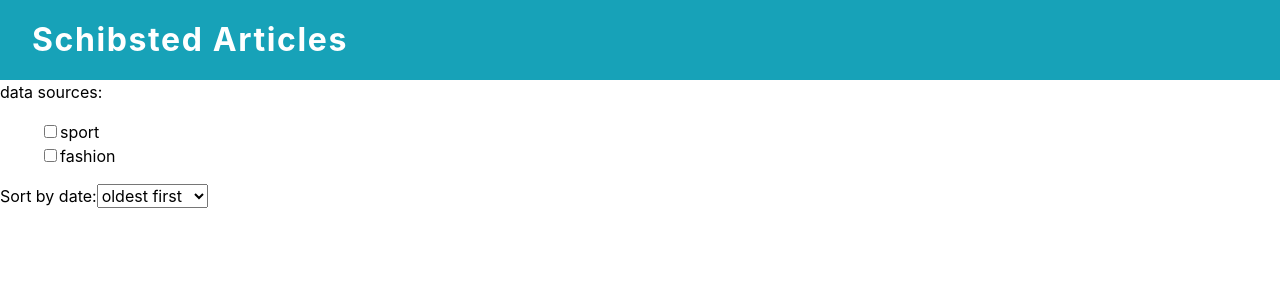
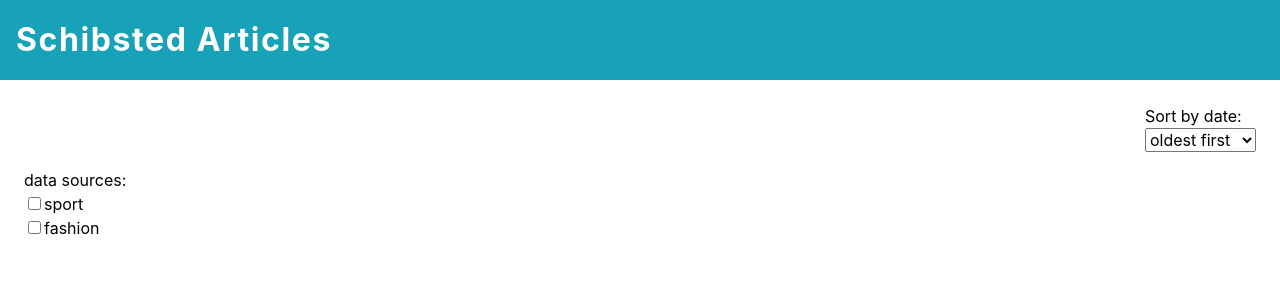
Before and after one commit to lkp25/schibsted, a React app: page / in a window 1280 px wide. Shown: the top 300 px of the page. Built offline with nearby package versions, Linux system fonts and the light colour scheme.

Commit message:
create main grid layout

```diff
--- a/src/index.css
+++ b/src/index.css
@@ -1,5 +1,4 @@
 :root {
-  --spacing: 0.1rem;
   --blue: #007bff;
   --indigo: #6610f2;
   --purple: #6f42c1;
@@ -29,6 +28,8 @@
   --font-family-sans-serif: -apple-system, BlinkMacSystemFont, 'Segoe UI',
     Roboto, 'Helvetica Neue', Arial, 'Noto Sans', sans-serif,
     'Apple Color Emoji', 'Segoe UI Emoji', 'Segoe UI Symbol', 'Noto Color Emoji';
+  --commonPadding: 0.5rem 0.5rem;
+  --spacing: 0.1rem;
 }
 
 body {
--- a/src/pages/articles/Articles.css
+++ b/src/pages/articles/Articles.css
@@ -1,9 +1,39 @@
 .articles__title {
-  padding: 1rem 2rem;
+  padding: 1rem 1rem;
   background: var(--cyan);
   color: var(--white);
   letter-spacing: var(--spacing);
 }
 
-.articles__controls {
+.articles__container {
+  padding: 1rem 1rem;
+  display: grid;
+  grid-template-areas:
+    'a b'
+    'c c';
+  grid-template-columns: 1fr auto;
 }
+
+@media only screen and (min-width: 576px) {
+  .articles__container {
+    grid-template-areas:
+      'b b'
+      'a c';
+    grid-template-columns: 20% auto;
+  }
+}
+
+.articles__data_sources {
+  grid-area: a;
+  padding: var(--commonPadding);
+}
+.articles__date_sorting {
+  grid-area: b;
+  justify-self: end;
+  padding: var(--commonPadding);
+}
+
+.articles__list {
+  grid-area: c;
+  padding: var(--commonPadding);
+}
--- a/src/pages/articles/Articles.tsx
+++ b/src/pages/articles/Articles.tsx
@@ -99,10 +99,11 @@
     <>
       <h1 className="articles__title">Schibsted Articles</h1>
 
-      <section className="articles__controls">
-        <span>data sources:</span>
+      <section className="articles__container">
+        <div className="articles__data_sources">
+          <ul>
+            data sources:
             {/* dynamically display checkboxes for all categories */}
-        <ul>
             {KNOWN_CATEGORIES.map((category) => {
               return (
                 <li key={category}>
@@ -129,9 +130,11 @@
               );
             })}
           </ul>
-        <div>
+        </div>
+        <div className="articles__date_sorting">
           <label htmlFor="date_select">
             Sort by date:
+            <br />
             <select
               defaultValue={'desc'}
               name="date_select"
@@ -145,20 +148,19 @@
             </select>
           </label>
         </div>
-      </section>
-
         {/* add a CSS spinner here */}
         {isLoading ? (
           <div>loading</div>
         ) : apiResponseError ? (
           <ErrorMessage message={apiResponseError} />
         ) : (
-        <>
+          <div className="articles__list">
             {articlesToDisplay.sort(getSortMethod()).map((article) => {
               return <ArticlePreview key={article.id} article={article} />;
             })}
-        </>
+          </div>
         )}
+      </section>
     </>
   );
 };
--- a/src/reset.css
+++ b/src/reset.css
@@ -12,11 +12,13 @@
 h3,
 h4,
 p,
+ul,
 figure,
 blockquote,
 dl,
 dd {
   margin: 0;
+  padding: 0;
 }
 
 /* Remove list styles on ul, ol elements  */
```
Lines whose indentation alone changed are shown as unchanged.
